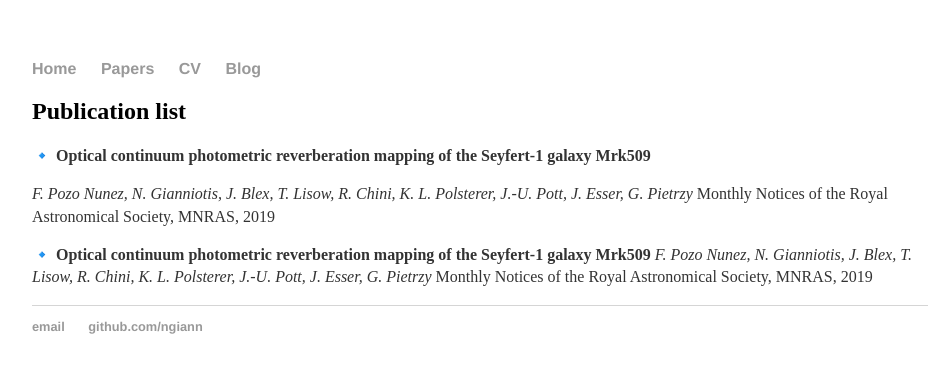
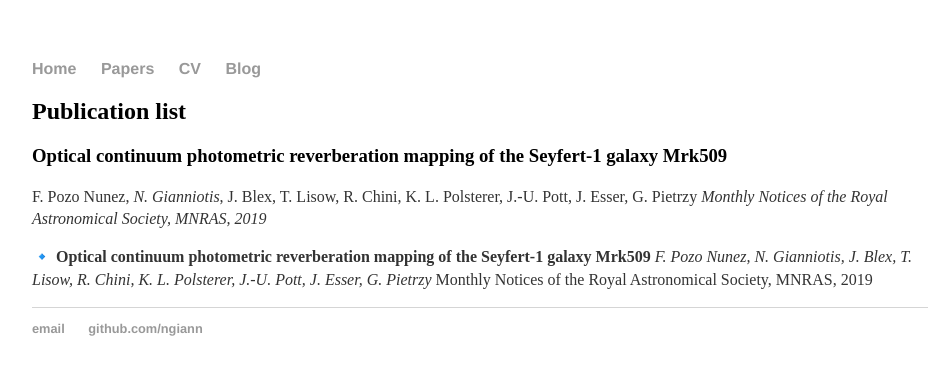
Before and after one commit to ngiann/ngiann.github.io, a Jekyll site: the page built from papers/index.md, in a window 1280 px wide. Shown: the top 375 px of the page, without its empty margins (160-1102 px from the left). Built offline with Jekyll 4.4.1, drawn with Linux system fonts in a browser that asks for light colours.

```diff
--- a/papers/index.md
+++ b/papers/index.md
@@ -4,10 +4,9 @@ title: Papers
 ---
 ## Publication list
 
-🔹 **Optical continuum photometric reverberation mapping of the Seyfert-1 galaxy Mrk509**
-
-*F. Pozo Nunez, N. Gianniotis, J. Blex, T. Lisow, R. Chini, K. L. Polsterer, J.-U. Pott, J. Esser, G. Pietrzy*
-Monthly Notices of the Royal Astronomical Society, MNRAS, 2019
+### Optical continuum photometric reverberation mapping of the Seyfert-1 galaxy Mrk509
+F. Pozo Nunez, *N. Gianniotis*, J. Blex, T. Lisow, R. Chini, K. L. Polsterer, J.-U. Pott, J. Esser, G. Pietrzy
+*Monthly Notices of the Royal Astronomical Society, MNRAS, 2019*
 
 🔹 **Optical continuum photometric reverberation mapping of the Seyfert-1 galaxy Mrk509**
 *F. Pozo Nunez, N. Gianniotis, J. Blex, T. Lisow, R. Chini, K. L. Polsterer, J.-U. Pott, J. Esser, G. Pietrzy*
```
